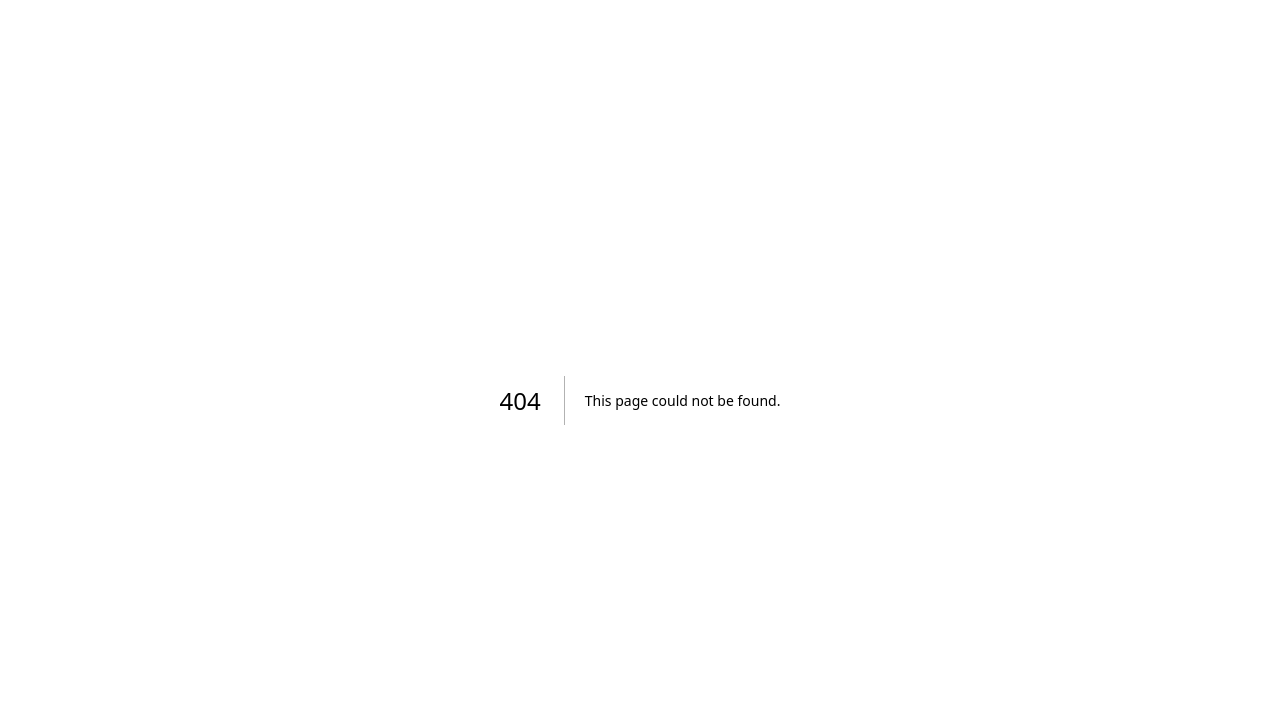
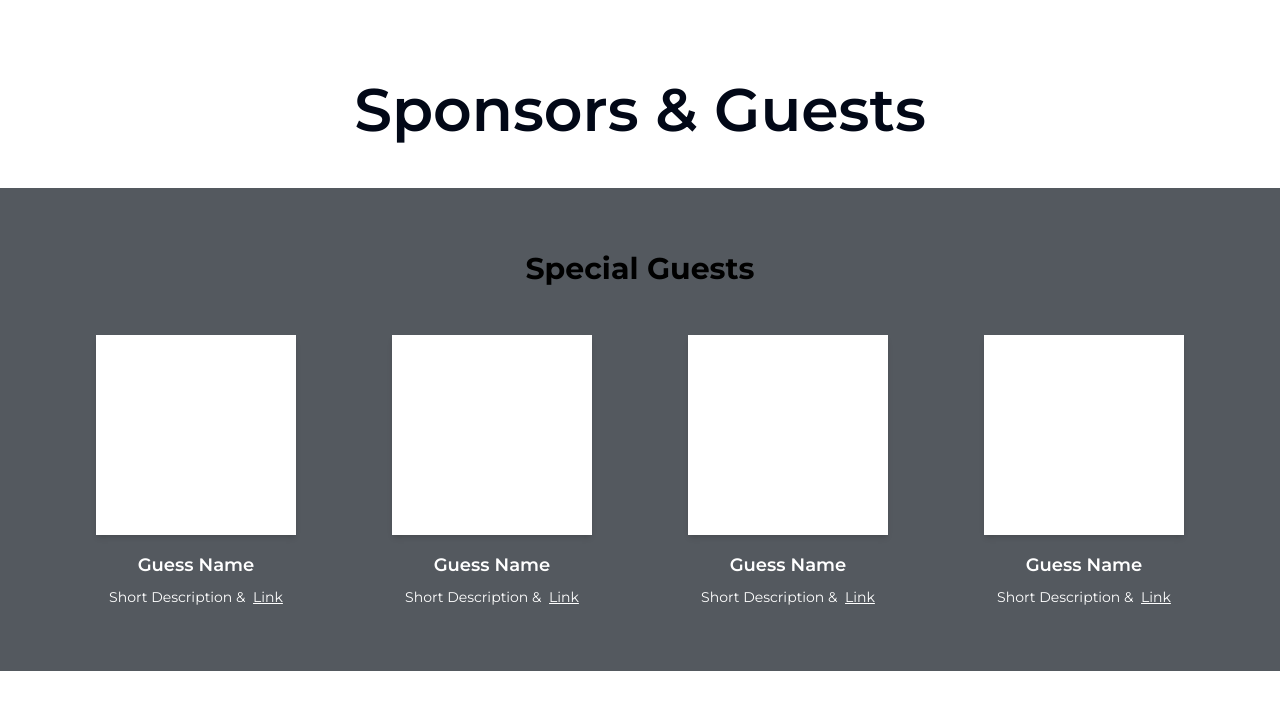
Before and after one commit to codersforcauses/Robodrone, a Next.js app in the folder client/: page /sponsorsGuests in a window 1280 px wide. Before the commit this address had no page. Shown: the top 710 px of the page. Built offline with nearby package versions, Linux system fonts and the light colour scheme.

Commit message:
sponsor_page

```diff
--- /dev/null
+++ b/client/src/pages/sponsorsGuests.tsx
@@ -0,0 +1,132 @@
+import { Montserrat } from "next/font/google";
+import React from "react";
+
+const montserrat = Montserrat({
+  subsets: ["latin"],
+  weight: ["400", "600", "700"],
+});
+
+const SponsorsAndGuest = () => {
+  return (
+    // MAIN CONTAINER
+    <div className="min-h-screen bg-background">
+      <div className="pt-20 text-center">
+        <h1
+          className={`text-6xl font-semibold leading-none ${montserrat.className}`}
+        >
+          Sponsors & Guests
+        </h1>
+      </div>
+
+      {/* SPECIAL GUESTS CONTAINER */}
+      <div
+        className="mt-12 w-full px-8 py-16"
+        style={{ backgroundColor: "#54595F" }}
+      >
+        <h2
+          className={`text-center text-3xl font-bold text-black ${montserrat.className}`}
+          style={{ lineHeight: "1.15em" }}
+        >
+          Special Guests
+        </h2>
+        {/* GUEST CARDS CONTAINER*/}
+        <div className="mx-auto mt-12 grid max-w-6xl grid-cols-1 gap-8 md:grid-cols-2 lg:grid-cols-4">
+          {/* GUEST CARD INFO 1*/}
+          <div className="text-center">
+            <div
+              className="mx-auto mb-4 flex items-center justify-center bg-white shadow-md"
+              style={{ width: "200px", height: "200px" }}
+            ></div>
+            <div>
+              <h3
+                className={`mb-2 text-lg font-semibold text-white ${montserrat.className}`}
+              >
+                Guess Name
+              </h3>
+              <p className={`${montserrat.className} text-sm text-white`}>
+                Short Description &{" "}
+                <a
+                  href="#"
+                  className={`${montserrat.className} ml-1 underline`}
+                >
+                  Link
+                </a>
+              </p>
+            </div>
+          </div>
+          {/* GUEST CARD INFO 2*/}
+          <div className="text-center">
+            <div
+              className="mx-auto mb-4 flex items-center justify-center bg-white shadow-md"
+              style={{ width: "200px", height: "200px" }}
+            ></div>
+            <div>
+              <h3
+                className={`mb-2 text-lg font-semibold text-white ${montserrat.className}`}
+              >
+                Guess Name
+              </h3>
+              <p className={`${montserrat.className} text-sm text-white`}>
+                Short Description &{" "}
+                <a
+                  href="#"
+                  className={`${montserrat.className} ml-1 underline`}
+                >
+                  Link
+                </a>
+              </p>
+            </div>
+          </div>
+          {/* GUEST CARD INFO 3*/}
+          <div className="text-center">
+            <div
+              className="mx-auto mb-4 flex items-center justify-center bg-white shadow-md"
+              style={{ width: "200px", height: "200px" }}
+            ></div>
+            <div>
+              <h3
+                className={`mb-2 text-lg font-semibold text-white ${montserrat.className}`}
+              >
+                Guess Name
+              </h3>
+              <p className={`${montserrat.className} text-sm text-white`}>
+                Short Description &{" "}
+                <a
+                  href="#"
+                  className={`${montserrat.className} ml-1 underline`}
+                >
+                  Link
+                </a>
+              </p>
+            </div>
+          </div>
+          {/* GUEST CARD INFO 4*/}
+          <div className="text-center">
+            <div
+              className="mx-auto mb-4 flex items-center justify-center bg-white shadow-md"
+              style={{ width: "200px", height: "200px" }}
+            ></div>
+            <div>
+              <h3
+                className={`mb-2 text-lg font-semibold text-white ${montserrat.className}`}
+              >
+                Guess Name
+              </h3>
+              <p className={`${montserrat.className} text-sm text-white`}>
+                Short Description &{" "}
+                <a
+                  href="#"
+                  className={`${montserrat.className} ml-1 underline`}
+                >
+                  Link
+                </a>
+              </p>
+            </div>
+          </div>
+        </div>
+      </div>
+    </div>
+  );
+};
+
+export default SponsorsAndGuest;
```
